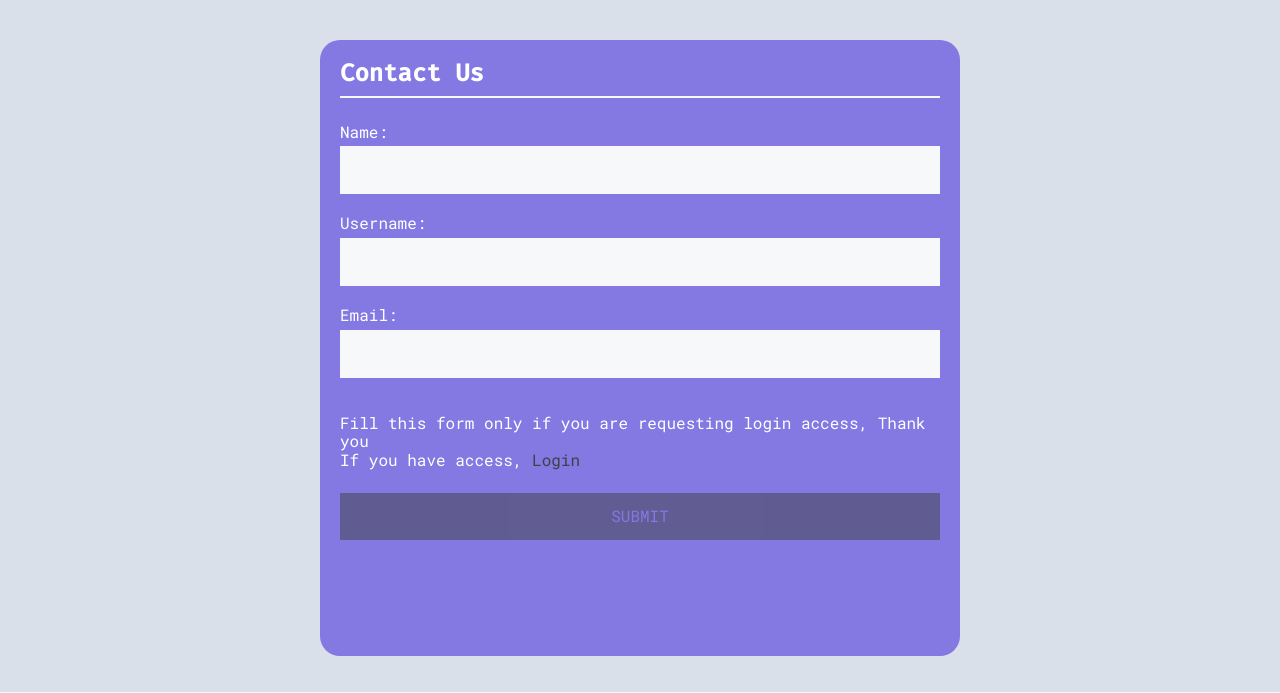
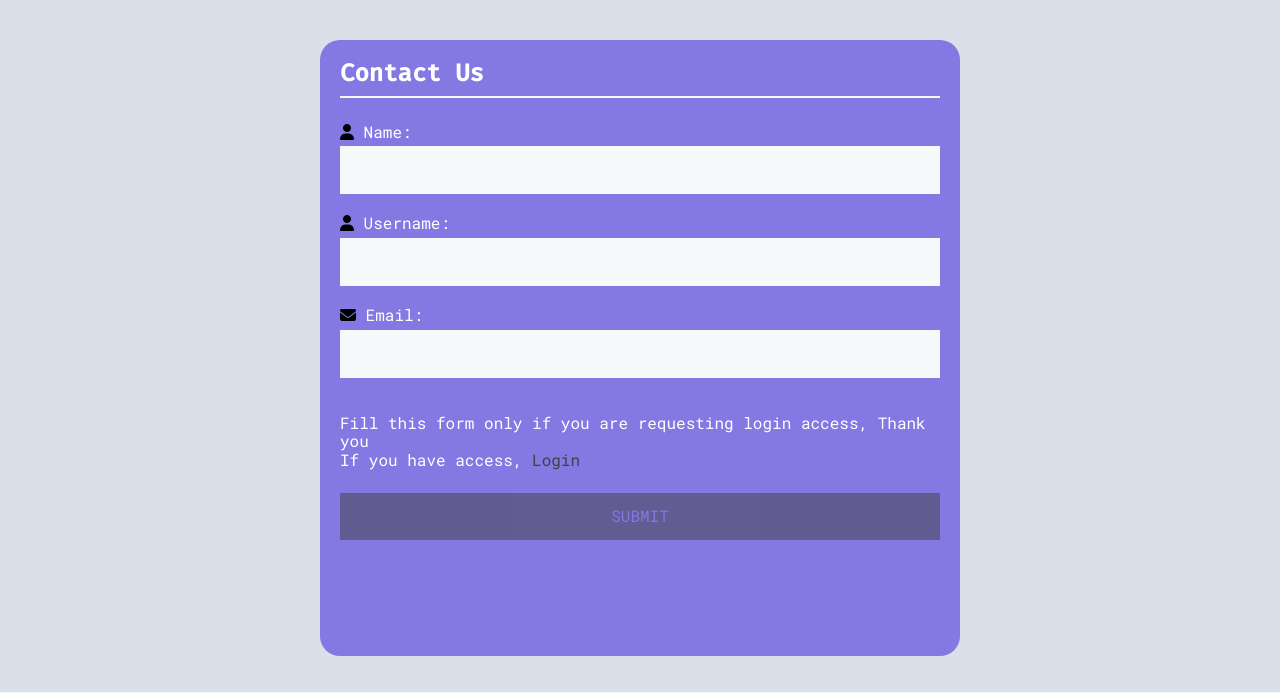
Before and after one commit to A3AJAGBE/python-project, a Flask app: page /contact in a window 1280 px wide. Shown: the part 60-753 px from the top of the page. Run offline with Flask 2, Linux system fonts and the light colour scheme; some libraries are stand-ins or nearby versions.

Commit message:
add icons beside label title

```diff
--- a/templates/admin_main.html
+++ b/templates/admin_main.html
@@ -24,10 +24,10 @@
               <h2>Login Form</h2>
               <hr>
 
-              <label for="username">Username: </label>
+              <label for="username"><i class="fas fa-user black"></i> Username: </label>
               <input type="text" name="username" value="{{request.form.username}}">
 
-              <label for="password">Password: </label>
+              <label for="password"><i class="fas fa-lock black"></i> Password: </label>
               <input type="password" name="password" value="{{request.form.password}}">
 
               <p>If you don't have access, fill the contact us form </p>
--- a/templates/contact.html
+++ b/templates/contact.html
@@ -24,13 +24,13 @@
             <h2>Contact Us</h2>
             <hr>
 
-            <label for="name">Name: </label>
+            <label for="name"><i class="fas fa-user black"></i> Name: </label>
             <input type="text" name="name" value="{{request.form.name}}">
 
-            <label for="username">Username: </label>
+            <label for="username"><i class="fas fa-user black"></i> Username: </label>
             <input type="text" name="username" value="{{request.form.username}}">
 
-            <label for="email">Email: </label>
+            <label for="email"><i class="fas fa-envelope black"></i> Email: </label>
             <input type="email" name="email" value="{{request.form.email}}">
 
             <p>Fill this form only if you are requesting login access, Thank you <br>
```
